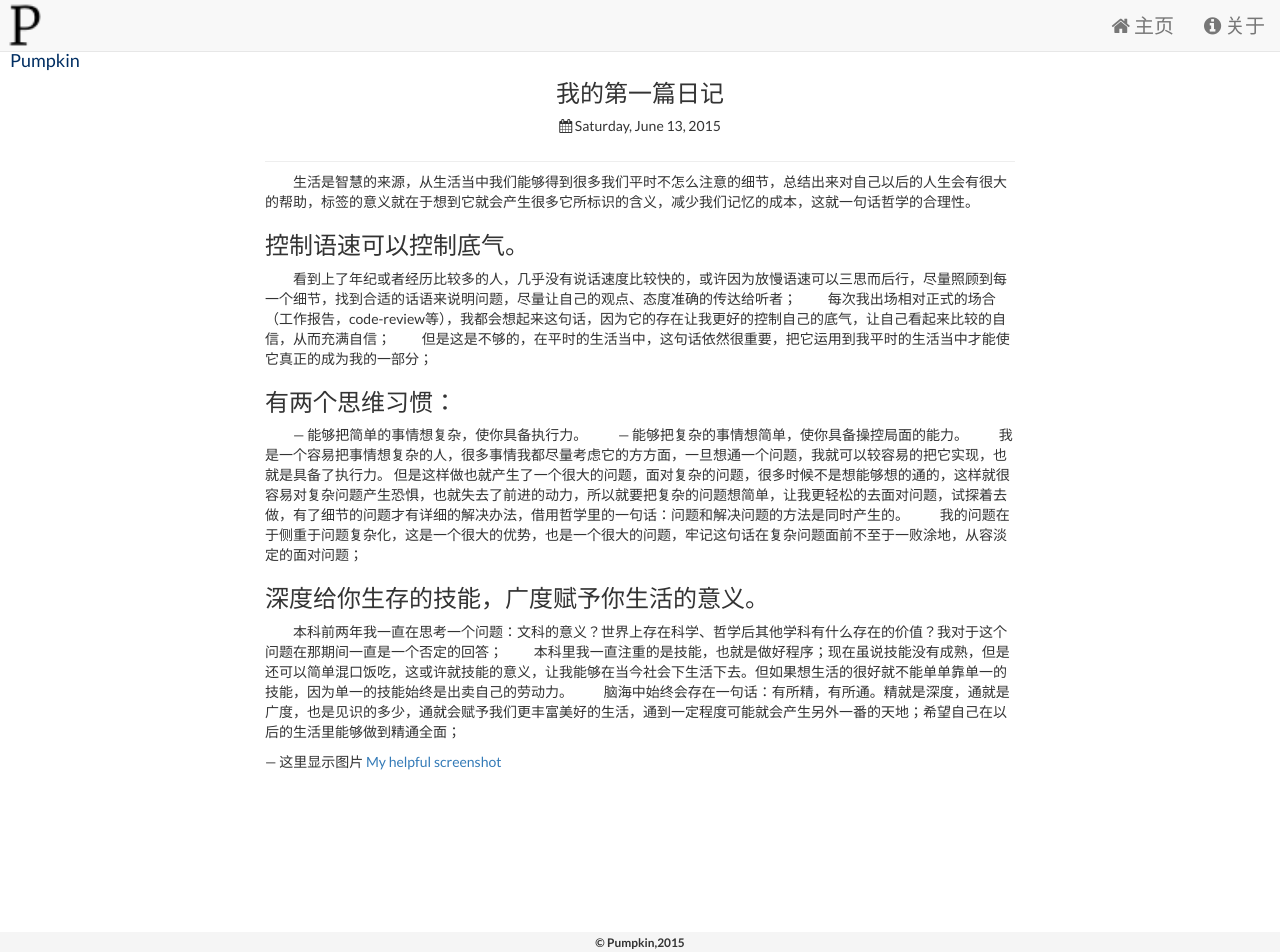
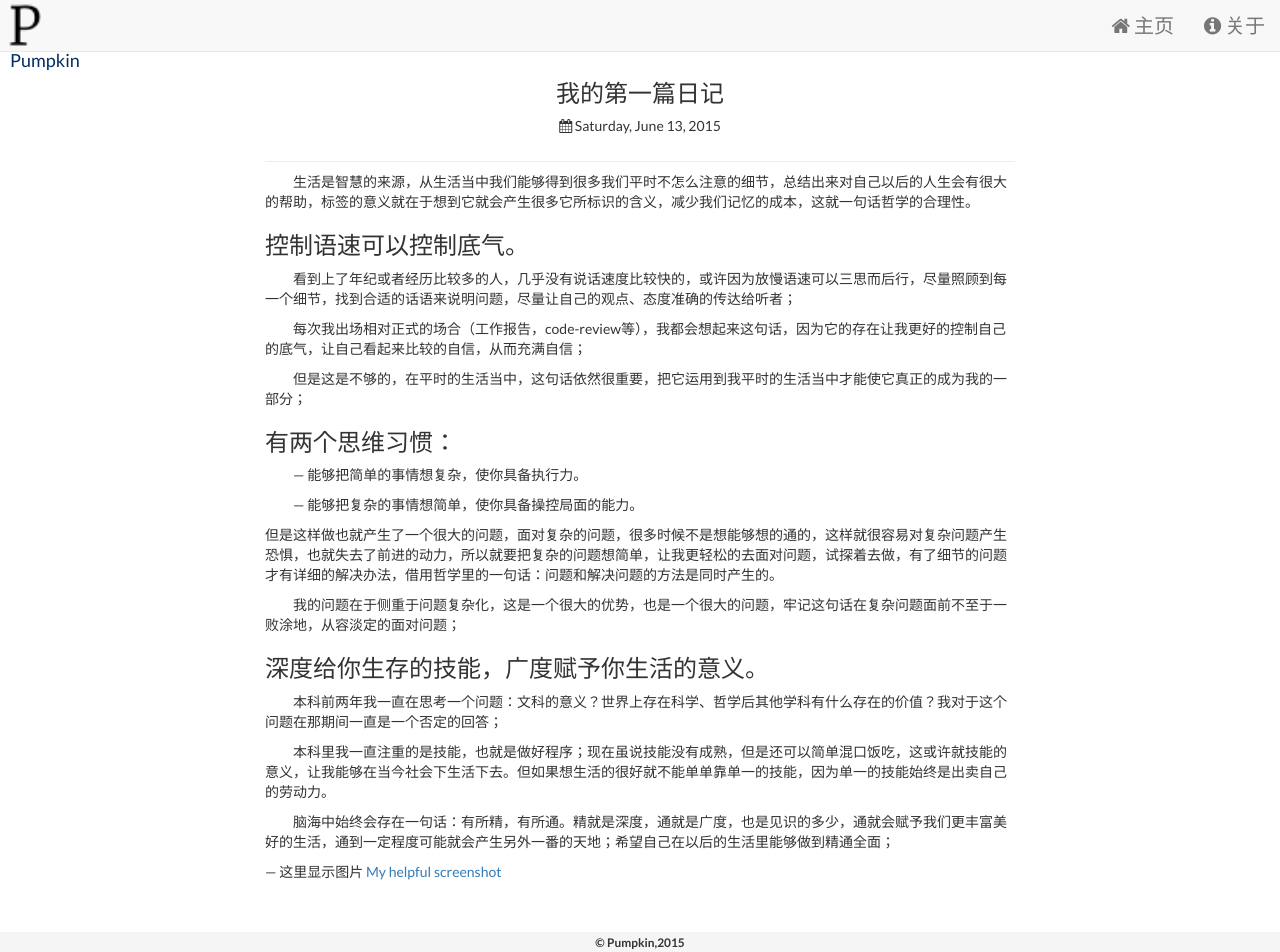
Before and after one commit to LarryBrick/jekyll_demo, a Jekyll site: the page built from _posts/2015-06-13-我的日记.md, in a window 1280 px wide and 952 px high. Built offline with Jekyll 4.4.1, drawn with Linux system fonts in a browser that asks for light colours; nearby versions of some CDN libraries.

Commit message:
测试文件路径

```diff
--- a/_posts/2015-06-13-我的日记.md
+++ b/_posts/2015-06-13-我的日记.md
@@ -6,23 +6,33 @@ thumbnail: (../assets/ma.jpg)
 title:	我的第一篇日记
 published: true
 ---
+
 　　生活是智慧的来源，从生活当中我们能够得到很多我们平时不怎么注意的细节，总结出来对自己以后的人生会有很大的帮助，标签的意义就在于想到它就会产生很多它所标识的含义，减少我们记忆的成本，这就一句话哲学的合理性。
 
 ### 控制语速可以控制底气。
+
 　　看到上了年纪或者经历比较多的人，几乎没有说话速度比较快的，或许因为放慢语速可以三思而后行，尽量照顾到每一个细节，找到合适的话语来说明问题，尽量让自己的观点、态度准确的传达给听者；
+
 　　每次我出场相对正式的场合（工作报告，code-review等），我都会想起来这句话，因为它的存在让我更好的控制自己的底气，让自己看起来比较的自信，从而充满自信；
+
 　　但是这是不够的，在平时的生活当中，这句话依然很重要，把它运用到我平时的生活当中才能使它真正的成为我的一部分；
 
 ### 有两个思维习惯：
+
 　　--- 能够把简单的事情想复杂，使你具备执行力。
+
 　　--- 能够把复杂的事情想简单，使你具备操控局面的能力。
-　　我是一个容易把事情想复杂的人，很多事情我都尽量考虑它的方方面，一旦想通一个问题，我就可以较容易的把它实现，也就是具备了执行力。
+
 但是这样做也就产生了一个很大的问题，面对复杂的问题，很多时候不是想能够想的通的，这样就很容易对复杂问题产生恐惧，也就失去了前进的动力，所以就要把复杂的问题想简单，让我更轻松的去面对问题，试探着去做，有了细节的问题才有详细的解决办法，借用哲学里的一句话：问题和解决问题的方法是同时产生的。
+
 　　我的问题在于侧重于问题复杂化，这是一个很大的优势，也是一个很大的问题，牢记这句话在复杂问题面前不至于一败涂地，从容淡定的面对问题；
 
 ### 深度给你生存的技能，广度赋予你生活的意义。
+
 　　本科前两年我一直在思考一个问题：文科的意义？世界上存在科学、哲学后其他学科有什么存在的价值？我对于这个问题在那期间一直是一个否定的回答；
+
 　　本科里我一直注重的是技能，也就是做好程序；现在虽说技能没有成熟，但是还可以简单混口饭吃，这或许就技能的意义，让我能够在当今社会下生活下去。但如果想生活的很好就不能单单靠单一的技能，因为单一的技能始终是出卖自己的劳动力。
+
 　　脑海中始终会存在一句话：有所精，有所通。精就是深度，通就是广度，也是见识的多少，通就会赋予我们更丰富美好的生活，通到一定程度可能就会产生另外一番的天地；希望自己在以后的生活里能够做到精通全面；
 
 --- 这里显示图片
```
